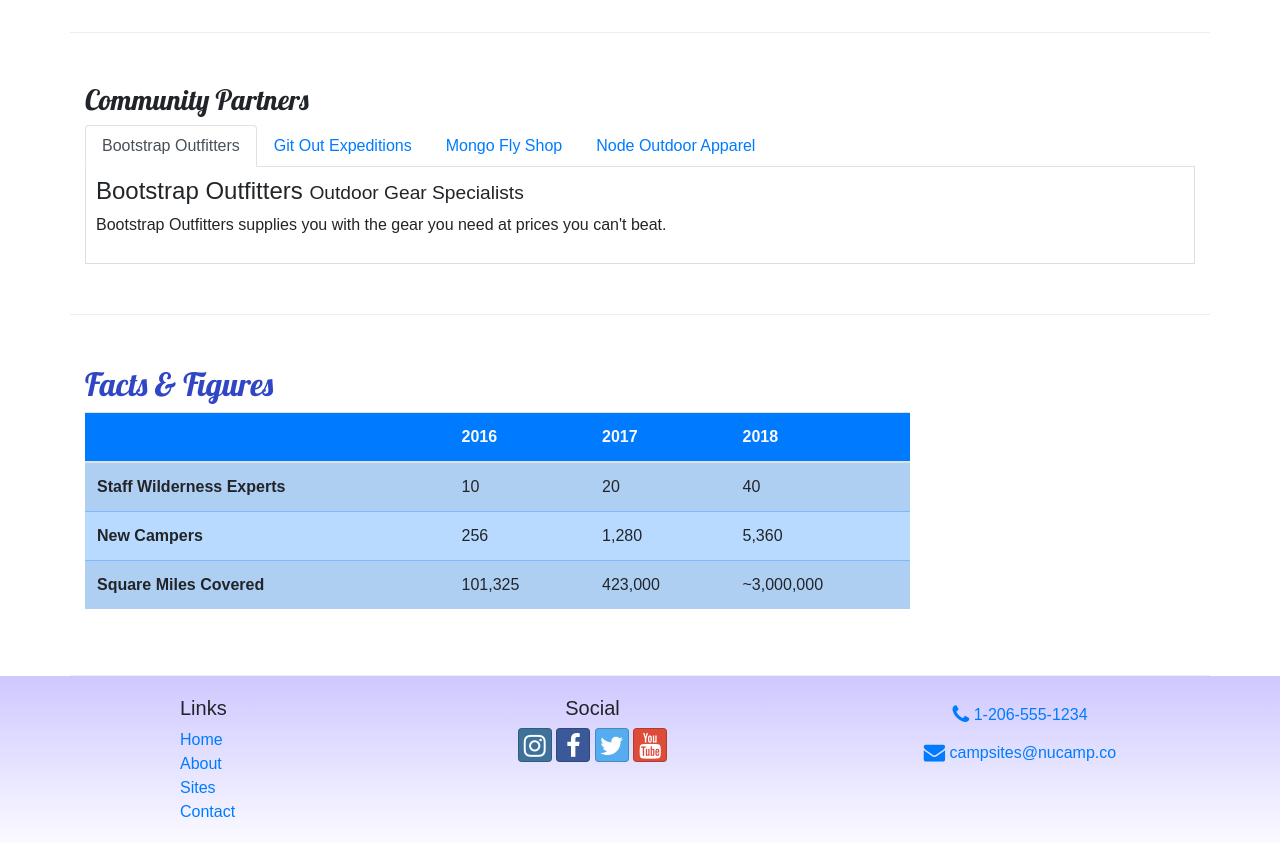
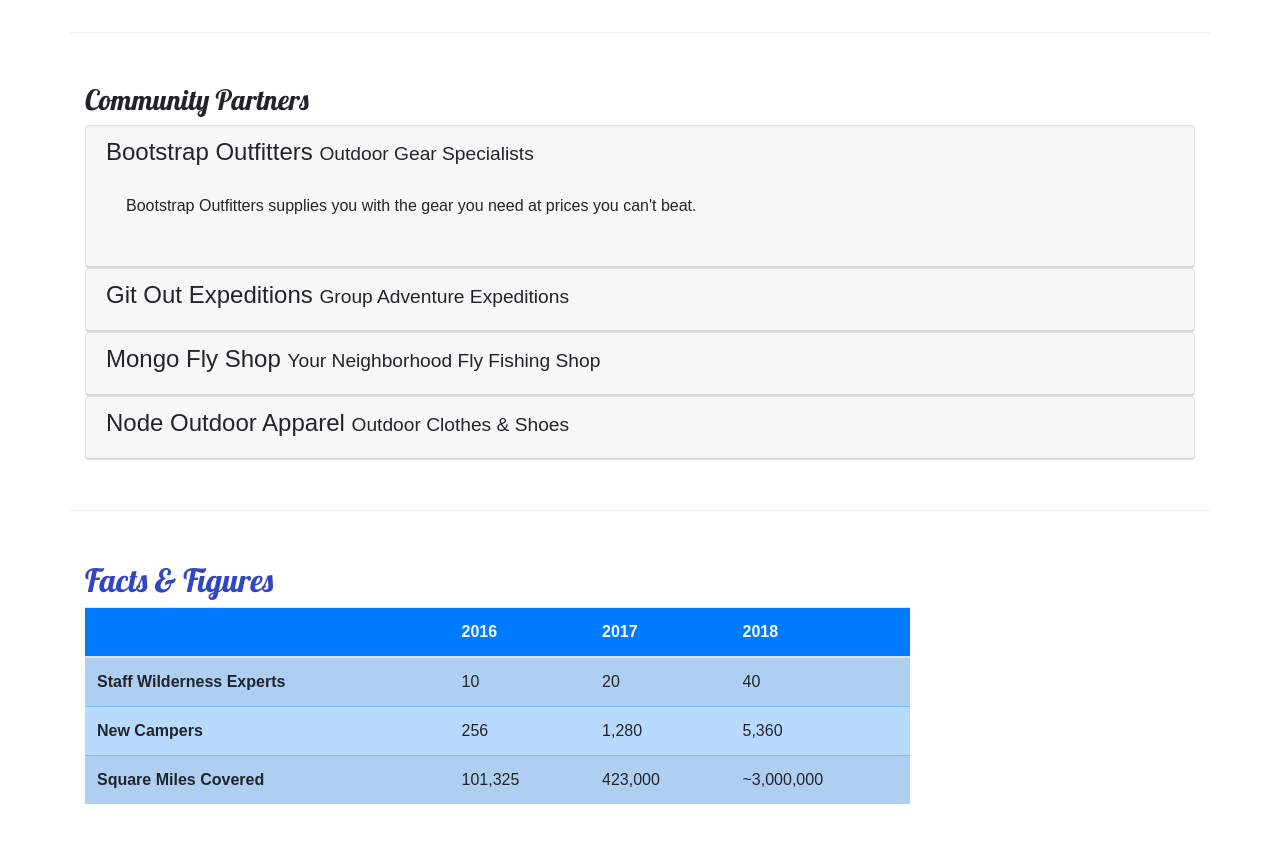
Before and after one commit to anniepuy/haganCampsite, a website: page aboutus.html in a window 1280 px wide. Shown: the part 780-1623 px from the top of the page. Drawn offline with nearby package versions, Linux system fonts and the light colour scheme.

Commit message:
accordion

```diff
--- a/aboutus.html
+++ b/aboutus.html
@@ -107,6 +107,7 @@
         <div class="row row-content">
             <div class="col">
                 <h3>Community Partners</h3>
+                <!-- to switch back to tab style navigation, undo comments line on 110 and 134
                 <ul class="nav nav-tabs">
                     <li class="nav-item"><a class="nav-link active" href="#bootstrap" role="tab" data-toggle="tab">Bootstrap Outfitters</li></a>
                     <li class="nav-item"><a class="nav-link" href="#git" role="tab" data-toggle="tab">Git Out Expeditions</li></a>
@@ -129,6 +130,65 @@
                     <div role="tabpanel" class="tab-pane fade" id="node">
                         <h4>Node Outdoor Apparel <small>Outdoor Clothes & Shoes</small></h4>
                         <p class="d-none d-sm-block">From polar fleeces to swimsuits, hiking boots to waders, a visit to Node will be sure to get you covered.</p>
+                    </div>
+                </div>-->
+                <!--start of accordian nav-->
+                <div id="accordion">
+                    <div class="card">
+                        <div role="tab" class="card-header">
+                            <h4>
+                                <a data-toggle="collapse" data-target="#bootstrap">
+                                    Bootstrap Outfitters <small>Outdoor Gear Specialists</small>
+                                </a>
+                            </h4>
+                            <div class="collapse show" id="bootstrap" data-parent="#accordion">
+                                <div class="card-body">
+                                    <p class="d-none d-sm-block">Bootstrap Outfitters supplies you with the gear you need at prices you can't beat.</p>
+                                </div>
+                            </div>
+                        </div>
+                    </div>
+                    <div class="card">
+                        <div role="tab" class="card-header">
+                            <h4>
+                                <a class="collapsed" data-toggle="collapse" data-target="#git">
+                                    Git Out Expeditions <small>Group Adventure Expeditions</small>
+                                </a>
+                            </h4>
+                            <div class="collapse" id="git" data-parent="#accordion">
+                                <div class="card-body">
+                                    <p class="d-none d-sm-block">Join Git Out Expeditions to explore new horizons with a group of other adventurers!</p>
+                                </div>
+                            </div>
+                        </div>
+                    </div>
+                    <div class="card">
+                        <div role="tab" class="card-header">
+                            <h4>
+                                <a class="collapsed" data-toggle="collapse" data-target="#mongo">
+                                    Mongo Fly Shop <small>Your Neighborhood Fly Fishing Shop</small>
+                                </a>
+                            </h4>
+                            <div class="collapse" id="mongo" data-parent="#accordion">
+                                <div class="card-body">
+                                    <p class="d-none d-sm-block">Need a new fishing pole, a tacklebox, or flies of all kinds? Stop by Mongo Fly Shop.</p>
+                                </div>
+                            </div>
+                        </div>
+                    </div>
+                    <div class="card">
+                        <div role="tab" class="card-header">
+                            <h4>
+                                <a class="collapsed" data-toggle="collapse" data-target="#node">
+                                    Node Outdoor Apparel <small>Outdoor Clothes & Shoes</small>
+                                </a>
+                            </h4>
+                            <div class="collapse" id="node" data-parent="#accordion">
+                                <div class="card-body">
+                                    <p class="d-none d-sm-block">From polar fleeces to swimsuits, hiking boots to waders, a visit to Node will be sure to get you covered.</p>
+                                </div>
+                            </div>
+                        </div>
                     </div>
                 </div>
             </div>
--- a/css/styles.css
+++ b/css/styles.css
@@ -41,3 +41,8 @@
     border-top: none;
     padding: 10px;
 }
+
+a, a:hover {
+    color: inherit;
+    text-decoration: none;
+}
```
